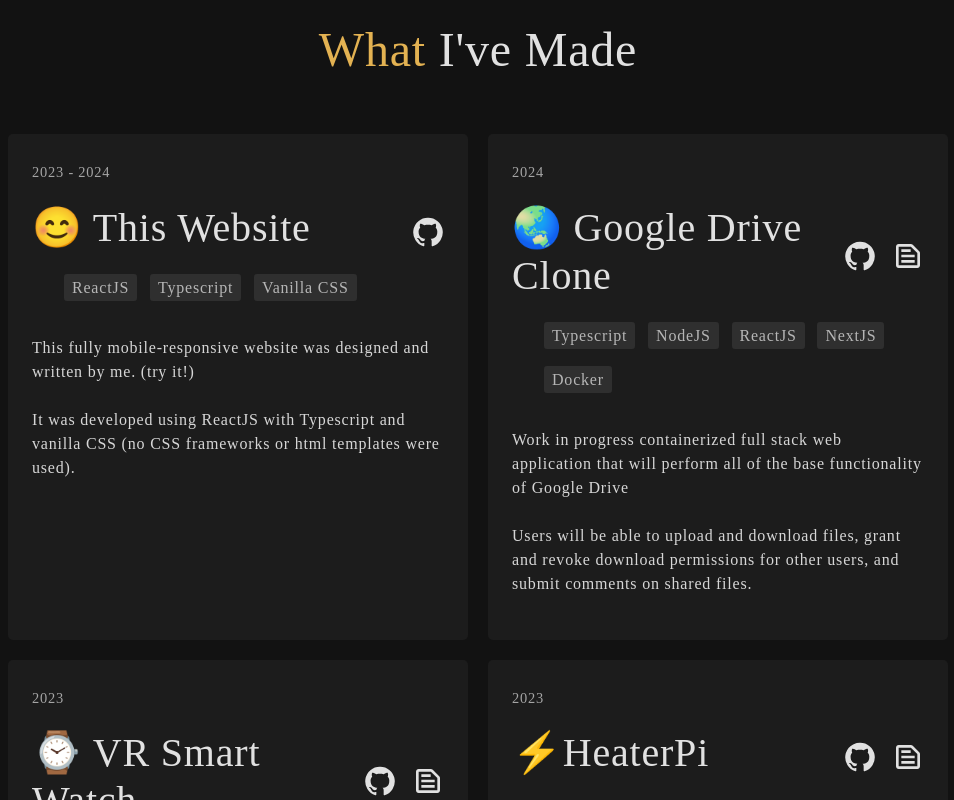
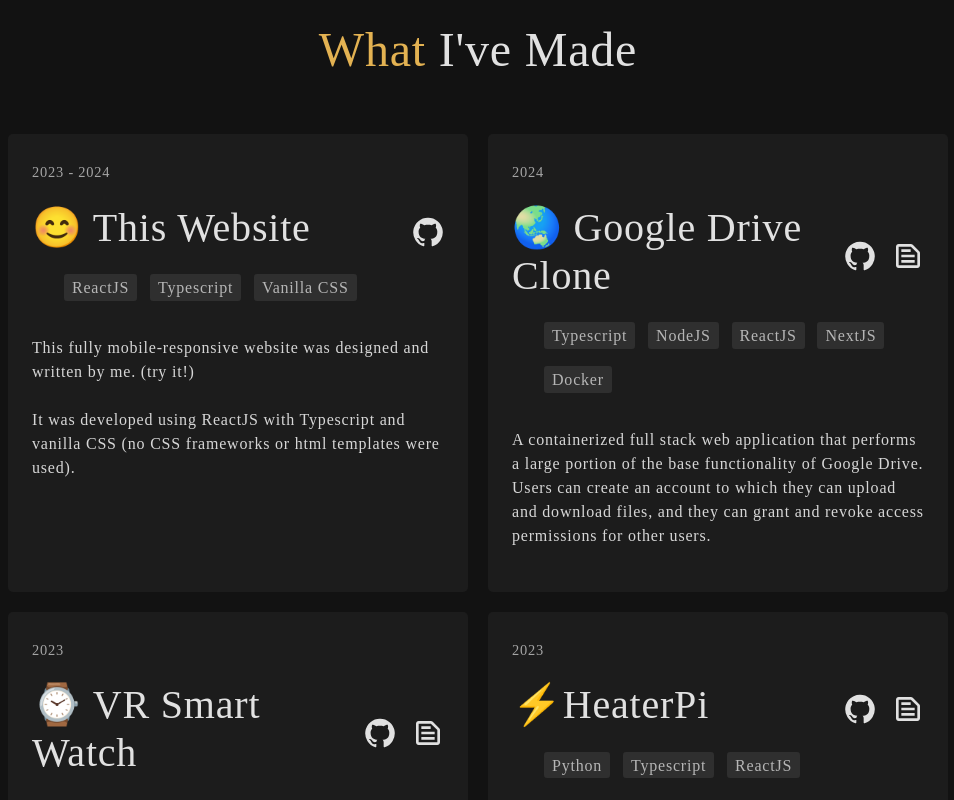
Before and after one commit to ItsNotCam/Portfolio-Site, a React (Vite) app: page / in a window 1280 px wide. Shown: the part 1597-2397 px from the top of the page, without its empty margins (162-1116 px from the left). Built offline with nearby package versions, Linux system fonts and the light colour scheme; the HTML template or start-up script is replaced by a standard one; a web font is replaced by a local one.

Commit message:
updated info, allowed images to be bigger in markdown:

```diff
--- a/src/pages/projects/_Markdown.css
+++ b/src/pages/projects/_Markdown.css
@@ -92,7 +92,7 @@
 }
 
 .markdown img {
-  max-width: 70%;
+  max-width: 100%;
   display: block;
   margin-left: auto;
   margin-right: auto;
--- a/src/pages/projects/_ProjectList.ts
+++ b/src/pages/projects/_ProjectList.ts
@@ -36,8 +36,10 @@
     month: "January",
     year: "2024",
     description: [
-      `Work in progress containerized full stack web application that will perform all of the base functionality of Google Drive`,
-      `Users will be able to upload and download files, grant and revoke download permissions for other users, and submit comments on shared files.`
+      `A containerized full stack web application that performs a large portion of
+			the base functionality of Google Drive. Users can create an account to which they
+			can upload and download files, and they can grant and revoke access permissions
+			for other users.`
     ],
     tags: ["Typescript", "NodeJS", "ReactJS", "NextJS", "Docker"],
     github_link: {
```
